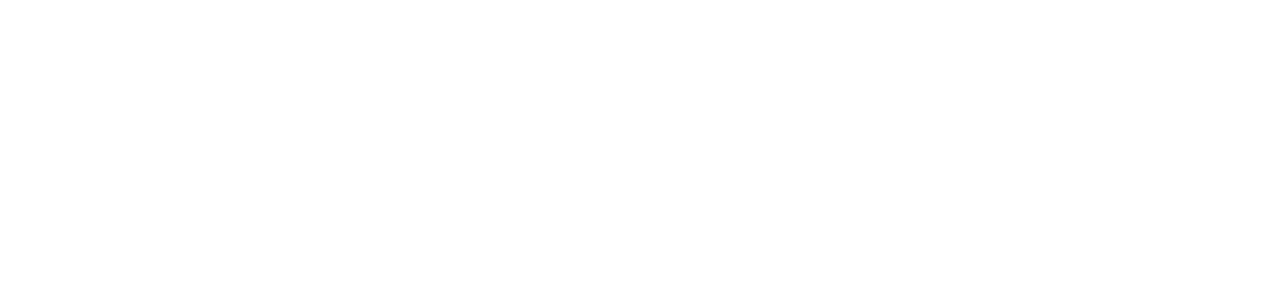
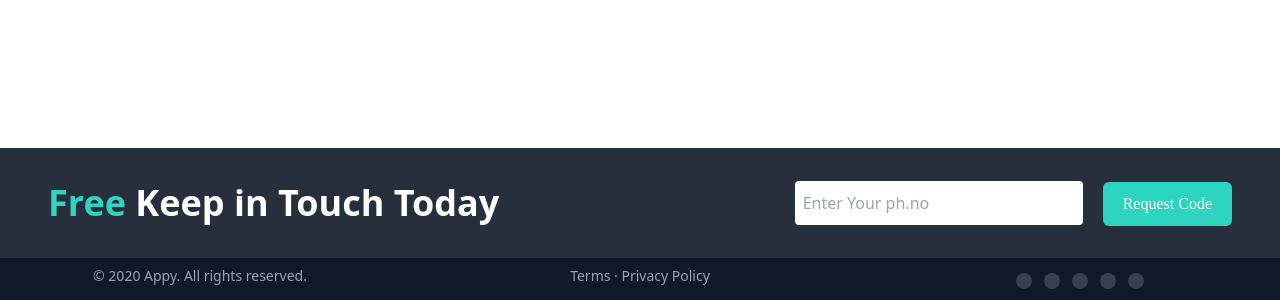
Before and after one commit to jessetfb/Group-1-project, a React (Vite) app: page / in a window 1280 px wide. Shown: the part 652-952 px from the top of the page. Before the commit the page ends 800 px from the top, so only its background shows below. Built offline with nearby package versions, Linux system fonts and the light colour scheme.

Commit message:
feat: added footer

```diff
--- a/src/App.jsx
+++ b/src/App.jsx
@@ -1,3 +1,4 @@
+import FooterContainer from "./components/FooterContainer";
 
 
 function App() {
@@ -5,9 +6,12 @@
 
   return (
     <>
-
+       <div>
+      <div className="h-screen"></div>
+      <FooterContainer />
+    </div>
     </>
-  )
+  );
 }
 
 export default App
--- /dev/null
+++ b/src/components/FooterContainer.jsx
@@ -0,0 +1,65 @@
+import React from 'react';
+
+export const Icons = [
+{ name: " Ⓜ ", link: "https://web.facebook.com/" },
+{ name: " 🅾 ", link: "https://twitter.com/" },
+{ name: " 🐈 ", link: "https://github.com " },
+{ name: " 🛅 ", link: "https://www.linkedin.com/" },
+{ name: " ℹ ", link: "https://www.instagram.com/" },
+];
+
+function SocialIcons({ Icons }) {
+return (
+<div className="text-teal-500">
+{Icons.map((icon) => (
+<span
+key={icon.name}
+className="p-2 cursor-pointer inline-flex items-center
+rounded-full bg-gray-700 mx-1.5 text-xl hover:text-gray-100 hover:bg-teal-500
+duration-300 "
+>
+<ion-icon name={icon.name}></ion-icon>
+</span>
+))}
+</div>
+);
+};
+
+function FooterContainer() {
+
+return (
+<footer className="bg-gray-900 text-white">
+<div className="md:flex md:justify-between md:items-center sm:px-12 px-4 bg-[#ffffff19] py-7">
+<h1
+className="lg:text-4xl text-3xl md:mb-0 mb-6 lg:leading-normal font-semibold
+md:w-2/5">
+<span className="text-teal-400">Free</span> Keep in Touch Today </h1>
+<div>
+<input
+type="text"
+placeholder="Enter Your ph.no"
+className="text-gray-800
+sm:w-72 w-full sm:mr-5 mr-1 lg:mb-0 mb-4 py-2.5 rounded px-2 focus:outline-none"
+/>
+<button
+className="bg-teal-400 hover:bg-teal-500 duration-300 px-5 py-2.5 font-[Poppins]
+rounded-md text-white md:w-auto w-full"
+>
+Request Code
+</button>
+</div>
+</div>
+
+<div
+className="grid grid-cols-1 sm:grid-cols-2 lg:grid-cols-3 gap-10
+text-center pt-2 text-gray-400 text-sm pb-8"
+>
+<span>© 2020 Appy. All rights reserved.</span>
+<span>Terms · Privacy Policy</span>
+<SocialIcons Icons={Icons} />
+</div>
+</footer>
+)
+}
+
+export default FooterContainer;
```
